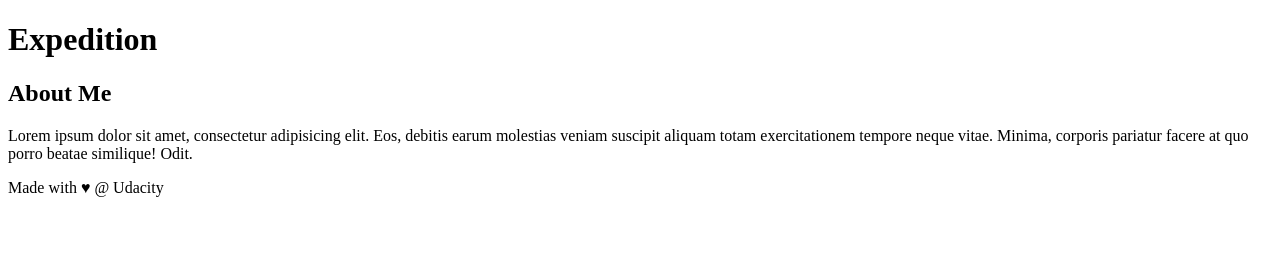
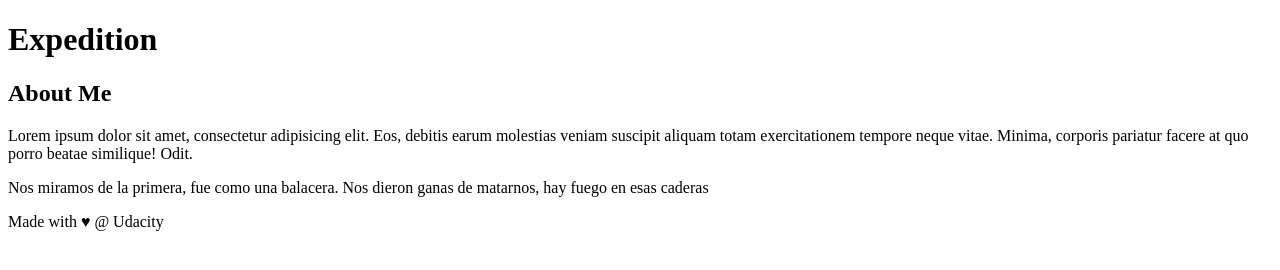
Before and after one commit to JaimeRR24/first_remote, a plain HTML site: page index.html in a window 1280 px wide. Drawn offline with Linux system fonts and the light colour scheme.

Commit message:
more content

```diff
--- a/index.html
+++ b/index.html
@@ -23,6 +23,7 @@
     <h2>About Me</h2>
 
     <p>Lorem ipsum dolor sit amet, consectetur adipisicing elit. Eos, debitis earum molestias veniam suscipit aliquam totam exercitationem tempore neque vitae. Minima, corporis pariatur facere at quo porro beatae similique! Odit.</p>
+    <p>Nos miramos de la primera, fue como una balacera. Nos dieron ganas de matarnos, hay fuego en esas caderas</p>
 </aside>
 <!-- end of new content -->
     <footer>
```
